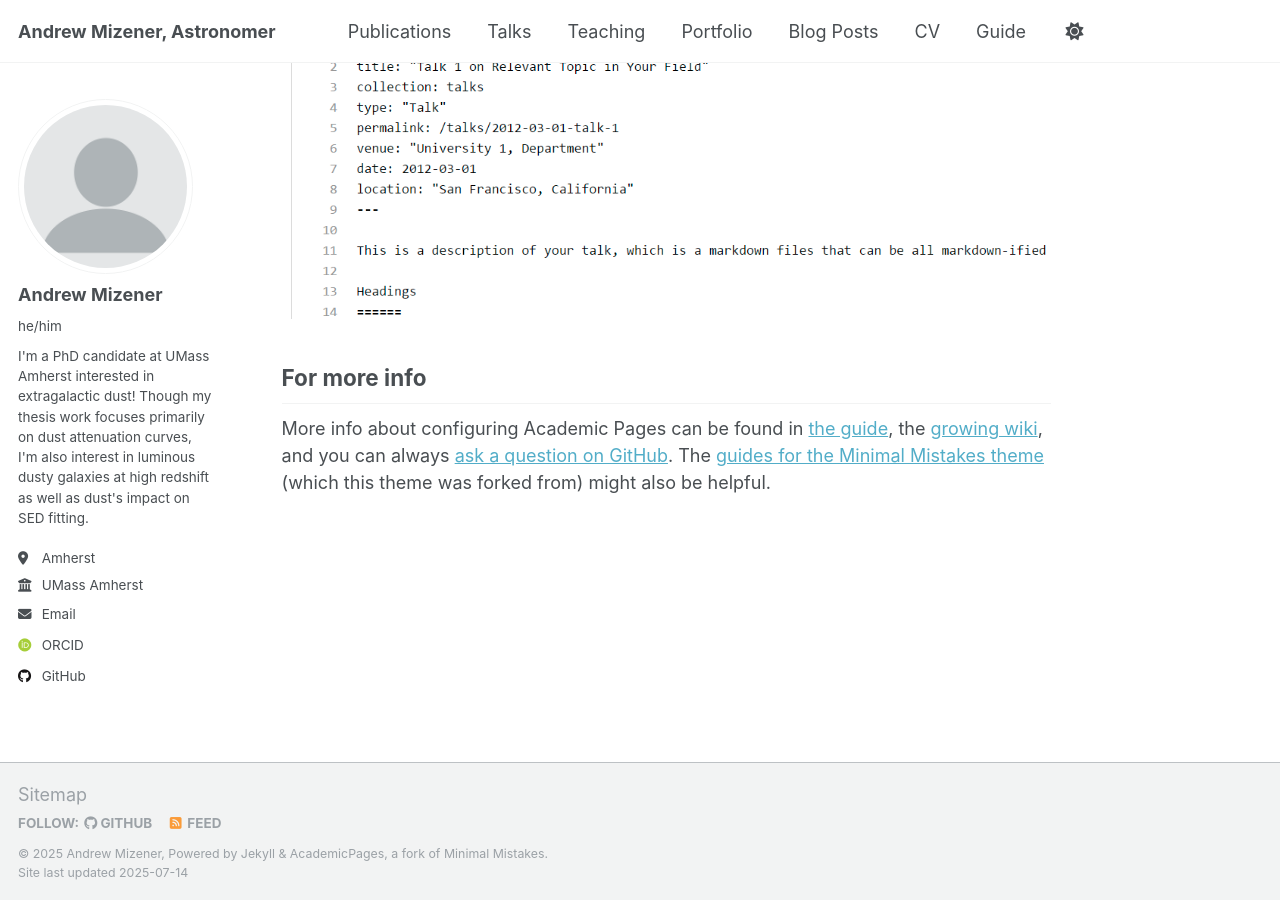
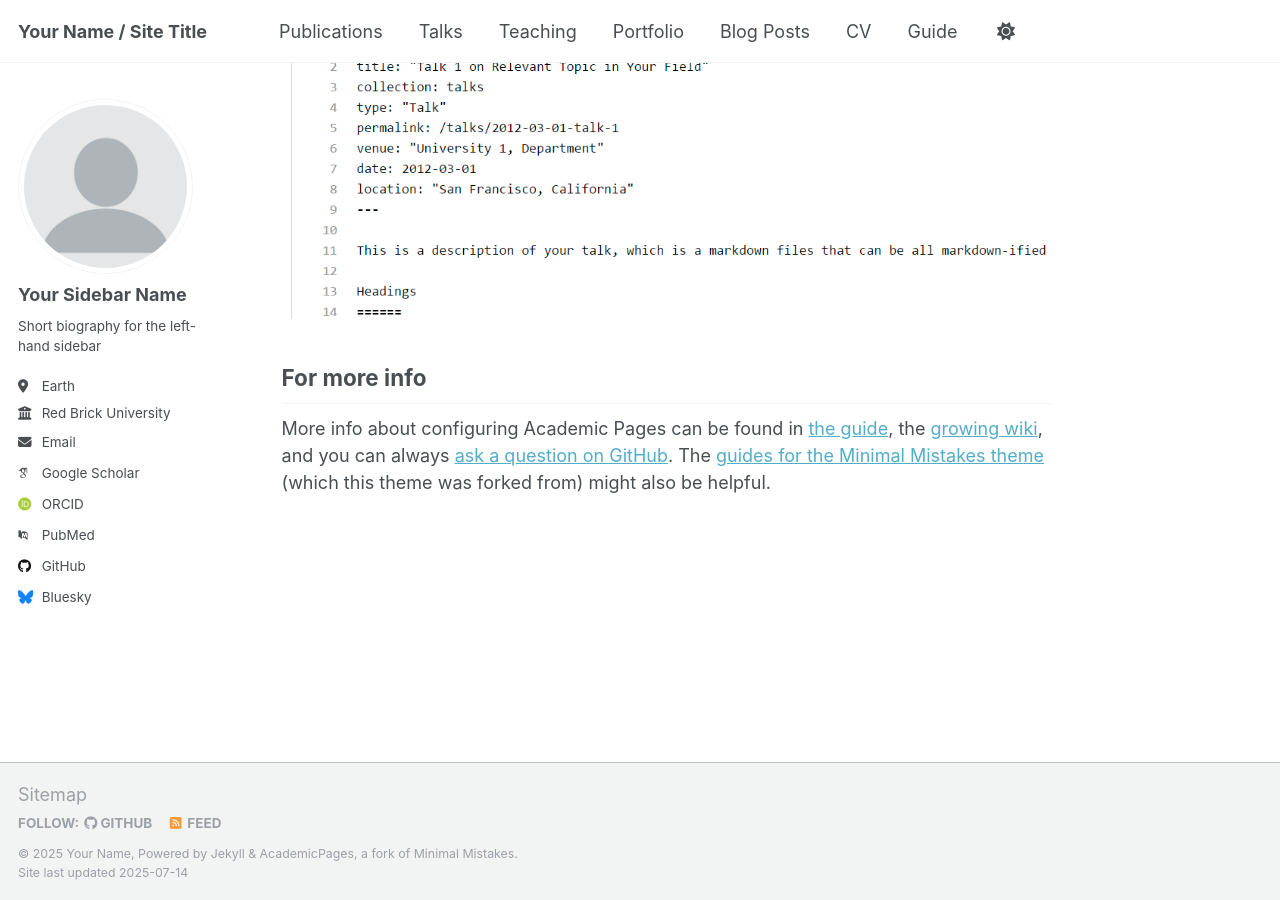
Before and after one commit to amizener64/amizener64.github.io, a Jekyll site: the page built from _pages/about.md, in a window 1280 px wide and 900 px high, scrolled down 2880 px. Built offline with Jekyll 4.4.1, drawn with Linux system fonts in a browser that asks for light colours; some web fonts are replaced; a script that is not in the unit is left out.

Commit message:
Update _config.yml

```diff
--- a/_config.yml
+++ b/_config.yml
@@ -9,10 +9,10 @@
 # Basic Site Settings
 locale                   : "en-US"
 site_theme               : "default"
-title                    : "Andrew Mizener, Astronomer"
+title                    : "Your Name / Site Title"
 title_separator          : "-"
-name                     : &name "Andrew Mizener"
-description              : &description "I'm a PhD candidate at UMass Amherst interested in extragalactic dust! Though my thesis work focuses primarily on dust attenuation curves, I'm also interest in luminous dusty galaxies at high redshift as well as dust's impact on SED fitting."
+name                     : &name "Your Name"
+description              : &description "personal description"
 url                      : https://amizener64.github.io # the base hostname & protocol for your site e.g. "https://[your GitHub username].github.io" or if you already have some other page hosted on Github then use "https://[your GitHub username].github.io/[Your Repo Name]"
 baseurl                  : "" # the subpath of your site, e.g. "/blog"
 repository               : "amizener64/amizener64.github.io"
@@ -23,22 +23,22 @@ repository               : "amizener64/amizener64.github.io"
 author:
   # Biographic information
   avatar           : "profile.png"
-  name             : "Andrew Mizener"
-  pronouns         : "he/him"
-  bio              : "I'm a PhD candidate at UMass Amherst interested in extragalactic dust! Though my thesis work focuses primarily on dust attenuation curves, I'm also interest in luminous dusty galaxies at high redshift as well as dust's impact on SED fitting."
-  location         : "Amherst"
-  employer         : "UMass Amherst"
+  name             : "Your Sidebar Name"
+  pronouns         : # example: "she/her"
+  bio              : "Short biography for the left-hand sidebar"
+  location         : "Earth"
+  employer         : "Red Brick University"
   uri              : # URL
-  email            : "amizener@astro.umass.edu"
+  email            : "none@example.org"
 
   # Academic websites
   academia         : # URL
   arxiv            : # URL - Update with the correct link to your profile
-  googlescholar    : #"https://scholar.google.com/citations?user=PS_CX0AAAAAJ"
+  googlescholar    : "https://scholar.google.com/citations?user=PS_CX0AAAAAJ"
   impactstory      : # URL
   orcid            : "http://orcid.org/yourorcidurl"
   semantic         : # URL
-  pubmed           : #"https://www.ncbi.nlm.nih.gov/pubmed/?term=john+snow"
+  pubmed           : "https://www.ncbi.nlm.nih.gov/pubmed/?term=john+snow"
   researchgate     : # URL
   scopus           : # URL
 
@@ -52,7 +52,7 @@ author:
 
   # Social media
   artstation       : # Username
-  bluesky          : #"bsky.app" # Replace this with you Bluesky username
+  bluesky          : "bsky.app" # Replace this with you Bluesky username
   facebook         : # Username
   flickr           : # Username
   foursquare       : # Username
@@ -79,12 +79,12 @@ author:
 
 # Publication Category - The following the list of publication categories and their headings
 publication_category:
-  #books:
-  #  title: 'Books'
+  books:
+    title: 'Books'
   manuscripts:
     title: 'Journal Articles'
-  #conferences:
-  #  title: 'Conference Papers'
+  conferences:
+    title: 'Conference Papers'
 
 # Site Settings
 teaser                   :  # filename of teaser fallback teaser image placed in /images/, .e.g. "500x300.png"
```
